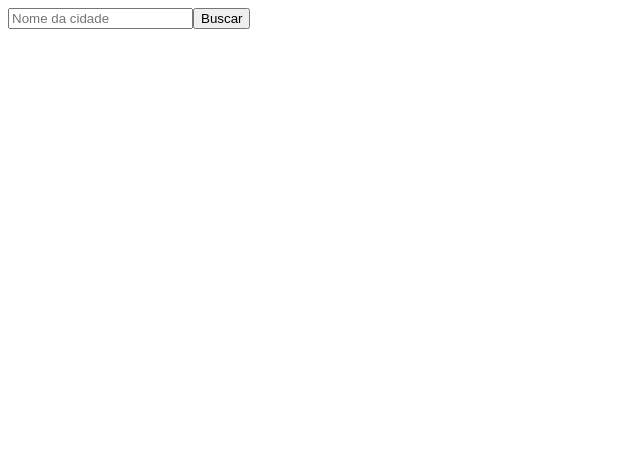
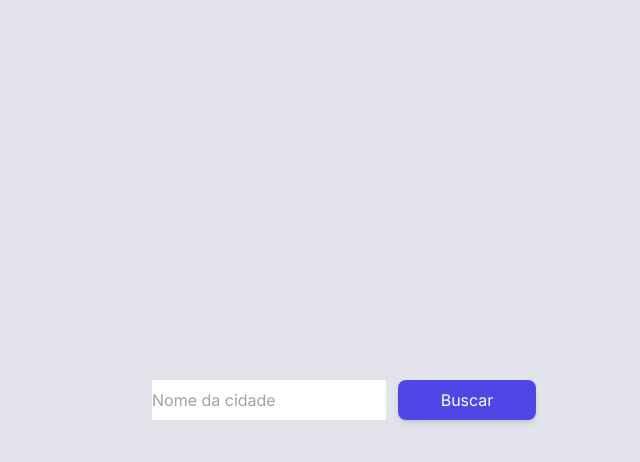
Before and after one commit to BrunoSobralDEV/envia-buy-bus, a React (Vite) app: page / in a window 1280 px wide. Shown: the top 462 px of the page, without its empty margins (0-640 px from the left). Built offline with nearby package versions, Linux system fonts and the light colour scheme.

Commit message:
feat: config style global, installed react-select-async

```diff
--- a/index.html
+++ b/index.html
@@ -1,8 +1,13 @@
 <!DOCTYPE html>
-<html lang="en">
+<html lang="pt-BR">
   <head>
     <meta charset="UTF-8" />
     <link rel="icon" type="image/svg+xml" href="/vite.svg" />
+
+    <link rel="preconnect" href="https://fonts.googleapis.com">
+    <link rel="preconnect" href="https://fonts.gstatic.com" crossorigin>
+    <link href="https://fonts.googleapis.com/css2?family=Inter:wght@400;500&display=swap" rel="stylesheet">
+
     <meta name="viewport" content="width=device-width, initial-scale=1.0" />
     <title>Vite + React + TS</title>
   </head>
--- a/package.json
+++ b/package.json
@@ -11,7 +11,8 @@
   "dependencies": {
     "axios": "^1.3.4",
     "react": "^18.2.0",
-    "react-dom": "^18.2.0"
+    "react-dom": "^18.2.0",
+    "react-select-async-paginate": "^0.7.2"
   },
   "devDependencies": {
     "@types/react": "^18.0.27",
--- a/src/App.tsx
+++ b/src/App.tsx
@@ -2,13 +2,16 @@ import { useState } from 'react'
 import reactLogo from './assets/react.svg'
 import { Form } from './components/Form'
 import { useForecast } from './hooks/useForecast'
+import './styles/global.css';
 
 export function App() {
   const {isError, isLoading, forecast} = useForecast();
 
   return (
-    <div className="App">
-      <Form />
+    <div className="w-screen h-screen flex items-center justify-center">
+      <div className="w-full max-w-5xl px-6 flex flex-col gap-16 mx-auto my-5">
+        <Form />
+      </div>
     </div>
   )
 }
--- a/src/components/Form.tsx
+++ b/src/components/Form.tsx
@@ -1,17 +1,15 @@
 import { FormEvent, useState } from "react";
 
 export function Form() {
-  const [city, setCity] = useState('');
+  const [city, setCity] = useState("");
 
-  function handleSearchCity (event: FormEvent) {
+  function handleSearchCity(event: FormEvent) {
     event.preventDefault();
-    if(!city) return;
-
-
+    if (!city) return;
   }
 
   return (
-    <form action="" onSubmit={handleSearchCity}>
+    <form className="flex w-full max-w-sm space-x-3" action="" onSubmit={handleSearchCity}>
       <input
         type="text"
         aria-label="location"
@@ -21,7 +19,11 @@ export function Form() {
         required
       />
 
-      <button type="submit" onClick={handleSearchCity}>Buscar</button>
+      <button
+        type="submit"
+        onClick={handleSearchCity}
+        className="bg-indigo-600 hover:bg-indigo-700 py-2 px-4 focus:ring-indigo-500 focus:ring-offset-indigo-200 text-white w-full transition ease-in duration-200 text-center shadow-md focus:outline-none focus:ring-2 focus:ring-offset-2  rounded-lg"
+      >Buscar</button>
     </form>
-  )
+  );
 }
--- /dev/null
+++ b/src/components/Search.tsx
@@ -0,0 +1,5 @@
+export function Search() {
+  return(
+    <h1>Search</h1>
+  )
+}
--- /dev/null
+++ b/src/styles/global.css
@@ -0,0 +1,12 @@
+@tailwind base;
+@tailwind components;
+@tailwind utilities;
+
+#root{
+}
+body {
+  @apply bg-[#e3e3eb] text-zinc-100;
+  font-family: 'Inter', sans-serif;
+  -webkit-font-smoothing: antialiased;
+  -moz-osx-font-smoothing: grayscale;
+}
--- a/tailwind.config.cjs
+++ b/tailwind.config.cjs
@@ -1,8 +1,18 @@
 /** @type {import('tailwindcss').Config} */
 module.exports = {
-  content: [],
+  content: [
+    "./index.html",
+    "./src/**/*.{js,ts,jsx,tsx}",
+  ],
   theme: {
-    extend: {},
+    extend: {
+      fontFamily: {
+        sans: 'Roboto, sans-serif',
+      },
+      colors: {
+        background: '#09090A'
+      }
+    },
   },
   plugins: [],
 }
```
Also changed, not shown: 1 other file (tests, documents, lock files or other folders).
